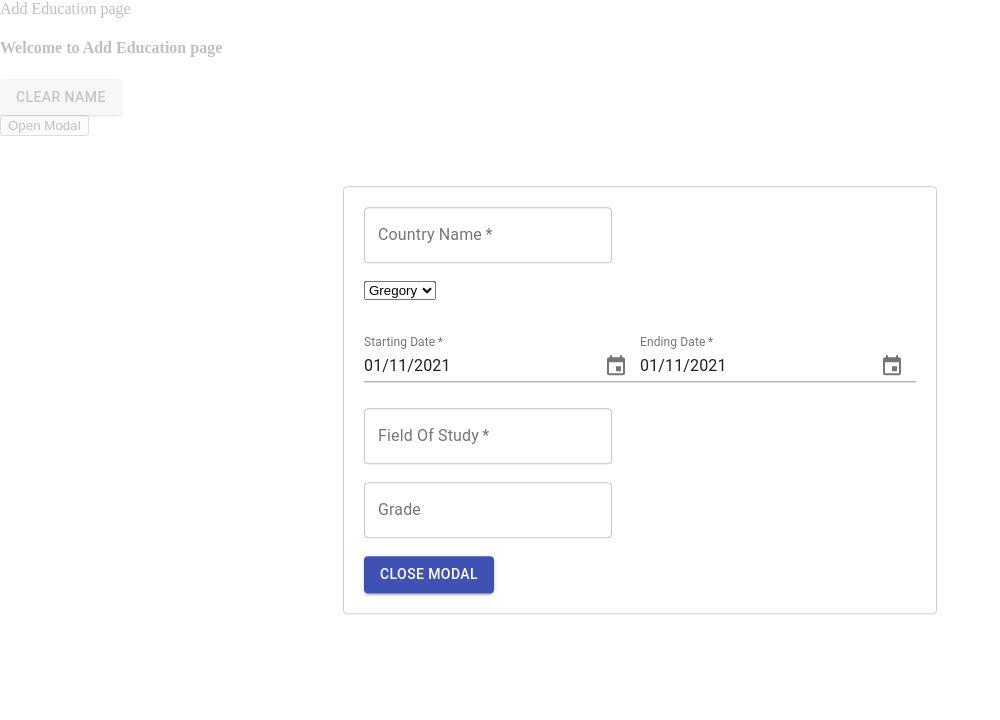
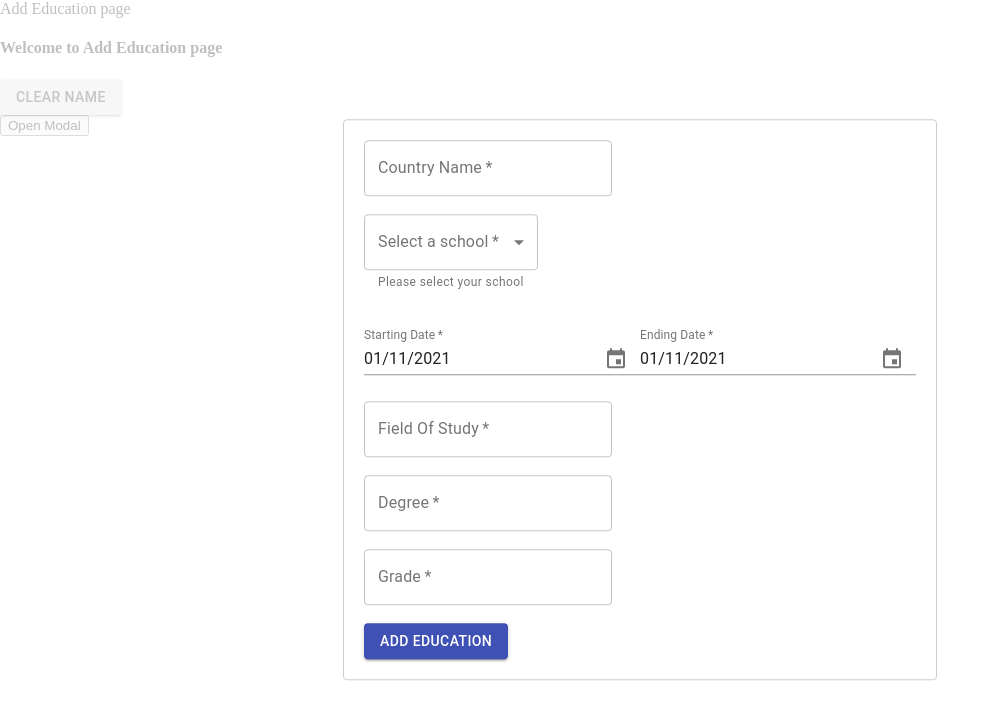
Before and after one commit to DanteDX/ShowwCaseChallenge, a React (Create React App) app: page /addEducation in a window 1280 px wide. Both pictures are taken after a click on the button "Open Modal". Shown: the top 720 px of the page, without its empty margins (0-1000 px from the left). Built offline with nearby package versions, Linux system fonts and the light colour scheme.

Commit message:
Modal 2nd update

```diff
--- a/src/components/EducationModal.tsx
+++ b/src/components/EducationModal.tsx
@@ -1,7 +1,7 @@
 import Modal from "react-modal";
 import React from "react";
 import 'date-fns';
-import { TextField, Button } from "@material-ui/core";
+import { TextField, Button,MenuItem } from "@material-ui/core";
 import { MuiPickersUtilsProvider, KeyboardDatePicker} from "@material-ui/pickers";
 import DateFnsUtils from '@date-io/date-fns';
 
@@ -21,9 +21,14 @@ export const EducationModal = () => {
   const [schoolName, setSchoolName] = React.useState("");
   const [fieldName, setFieldName] = React.useState("");
   const [Grade, setGrade] = React.useState("");
-  const [selectedDate, setSelectedDate] = React.useState<Date | null>(new Date());
-  const handleDateChange = (date: Date | null) => {
-    setSelectedDate(date);
+  const [Degree, setDegree] = React.useState("");
+  const [selectedStartingDate, setSelectedStartingDate] = React.useState<Date | null>(new Date());
+  const [selectedEndingDate, setSelectedEndingDate] = React.useState<Date | null>(new Date());
+  const handleStartingDateChange = (date: Date | null) => {
+    setSelectedStartingDate(date);
+  };
+  const handleEndingDateChange = (date: Date | null) => {
+    setSelectedEndingDate(date);
   };
   return (
     <div>
@@ -32,12 +37,12 @@ export const EducationModal = () => {
         style={customStyles}
       >
           <TextField required color="primary" variant="outlined" onChange={e => setCountryName(e.currentTarget.value) } type="text" label="Country Name" />
-          <br /><br/>
-          <select required onChange={e => setSchoolName(e.currentTarget.value) } id="schoolName" name="schoolName">
-            <option value="Gregory">Gregory</option>
-            <option value="Xaviers">Xaviers</option>
-            <option value="Josephs">Josephs</option>
-          </select>
+        <br /><br />
+        <TextField helperText="Please select your school" color="primary" variant="outlined" select required label="Select a school" onChange={e => setSchoolName(e.currentTarget.value)}>
+          <MenuItem value="Gregory">St. Gregory's High School</MenuItem>
+          <MenuItem value="Xaviers">Xaviers</MenuItem>
+          <MenuItem value="Joseph">Joseph</MenuItem>
+        </TextField>
           <br /><br/>
         <MuiPickersUtilsProvider utils={DateFnsUtils}>
           <KeyboardDatePicker
@@ -48,8 +53,8 @@ export const EducationModal = () => {
           margin="normal"
           id="date-picker-inline"
           label="Starting Date"
-          value={selectedDate}
-          onChange={handleDateChange}
+          value={selectedStartingDate}
+          onChange={handleStartingDateChange}
           KeyboardButtonProps={{
             'aria-label': 'change date',
           }}
@@ -64,8 +69,8 @@ export const EducationModal = () => {
           margin="normal"
           id="date-picker-inline"
           label="Ending Date"
-          value={selectedDate}
-          onChange={handleDateChange}
+          value={selectedEndingDate}
+          onChange={handleEndingDateChange}
           KeyboardButtonProps={{
             'aria-label': 'change date',
           }}
@@ -73,10 +78,12 @@ export const EducationModal = () => {
         </MuiPickersUtilsProvider>
         <br/><br/>
           <TextField required color="primary" variant="outlined" onChange={e => setFieldName(e.currentTarget.value)} type="text" label="Field Of Study"/>
+        <br /><br />
+        <TextField required color="primary" variant="outlined" onChange={e => setDegree(e.currentTarget.value)} type="text" label="Degree"/>
           <br/><br/>
-          <TextField color="primary" variant="outlined" type="text" label="Grade" onChange={e => setGrade(e.currentTarget.value)}/>
+          <TextField required color="primary" variant="outlined" type="text" label="Grade" onChange={e => setGrade(e.currentTarget.value)}/>
           <br/><br/>
-          <Button variant="contained" color="primary" onClick={e => setModalOpen(false)}>Close Modal</Button>
+          <Button variant="contained" color="primary" onClick={e => setModalOpen(false)}>Add Education</Button>
       </Modal>
       <button onClick={e => setModalOpen(true)}>Open Modal</button>
     </div>
--- a/tsconfig.json
+++ b/tsconfig.json
@@ -18,7 +18,7 @@
     "resolveJsonModule": true,
     "isolatedModules": true,
     "noEmit": true,
-    "jsx": "react-jsx"
+    "jsx": "react"
   },
   "include": [
     "./src/index.tsx"
```
Also changed, not shown: src/components/dist/EducationModal.js, 1 other file (tests, documents, lock files or other folders).
